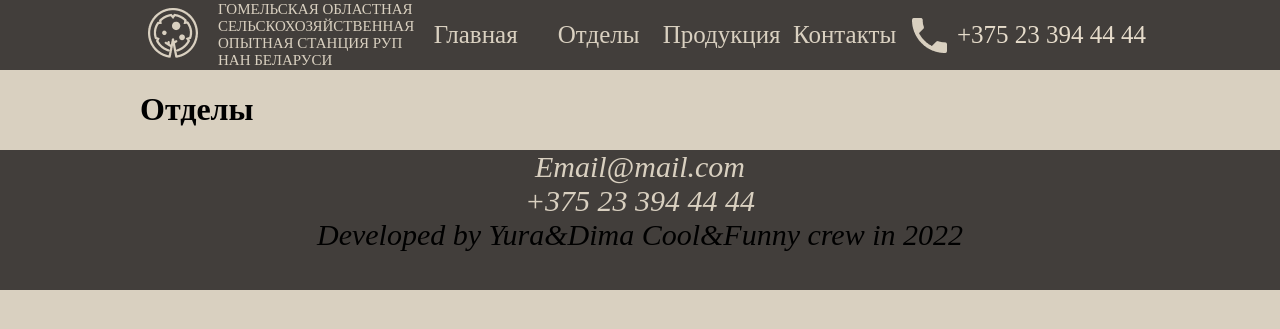
After one commit to Nikityanov/siteDovsk, a Django app: page /departments in a window 1280 px wide. The commit adds this page. Shown: the top 329 px of the page. Run offline with Django 4.2, Linux system fonts and the light colour scheme; some web fonts are replaced.

Commit message:
add departments.html

```diff
--- a/main/urls.py
+++ b/main/urls.py
@@ -5,7 +5,8 @@ from . import views
 
 urlpatterns = [
     path('', views.index, name='home'),
-    path('contacts', views.about, name='contacts')
+    path('contacts', views.about, name='contacts'),
+    path('departments', views.departments, name='departments'),
 ]
 
 if settings.DEBUG:
--- a/main/views.py
+++ b/main/views.py
@@ -7,3 +7,7 @@ def index(request):
 def about(request):
     data = {'title':'Контакты'}
     return render(request, 'main/contacts.html', data)
+
+def departments(request):
+    data = {'title':'Отделы'}
+    return render(request, 'main/departments.html', data)
--- a/templates/main/base.html
+++ b/templates/main/base.html
@@ -18,8 +18,8 @@
         </div>
         <ul class="navi">
             <a class="navi_lnk" href="{% url 'home' %}"><li>Главная</li></a>
-            <a class="navi_lnk" href="{% url 'news' %}"><li>Новости</li></a>
-            <a class="navi_lnk" href=""><li>Отделы</li></a>
+{#            <a class="navi_lnk" href="{% url 'news' %}"><li>Новости</li></a>#}
+            <a class="navi_lnk" href="{% url 'departments' %}"><li>Отделы</li></a>
             <a class="navi_lnk" href="{% url 'catalog' %}"><li>Продукция</li></a>
             <a class="navi_lnk" href="{% url 'contacts' %}"><li>Контакты</li></a>
         </ul>
--- /dev/null
+++ b/templates/main/departments.html
@@ -0,0 +1,7 @@
+{% extends 'main/base.html' %}
+
+{% block title %}{% filter upper %}{{ title }}{% endfilter %}{% endblock %}
+
+{% block content %}
+    <h1>{{ title }}</h1>
+{% endblock %}
```
